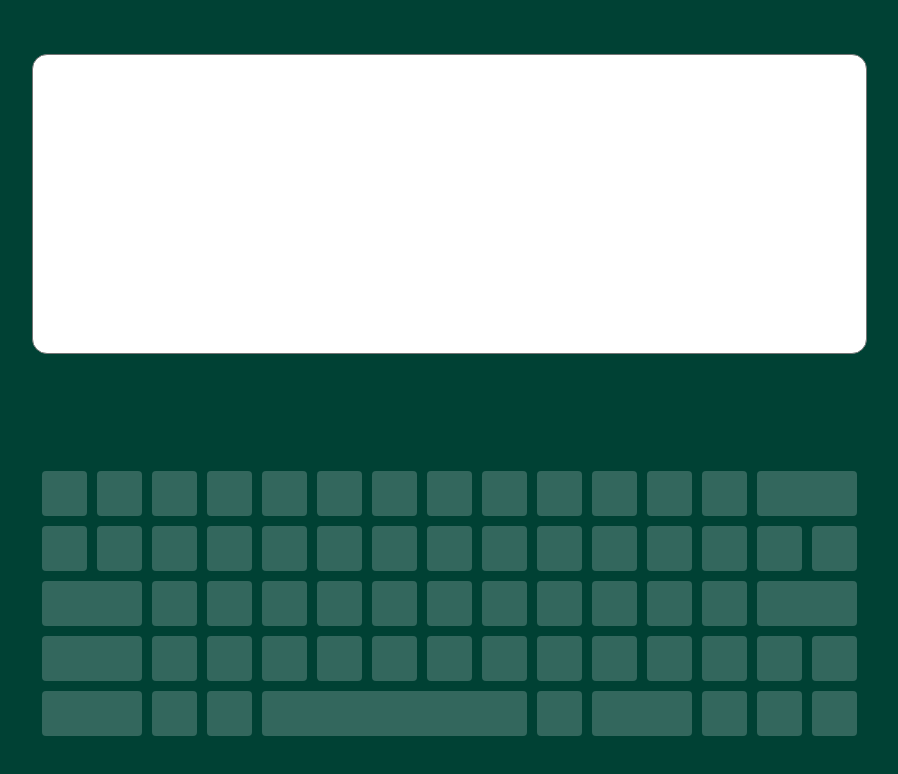
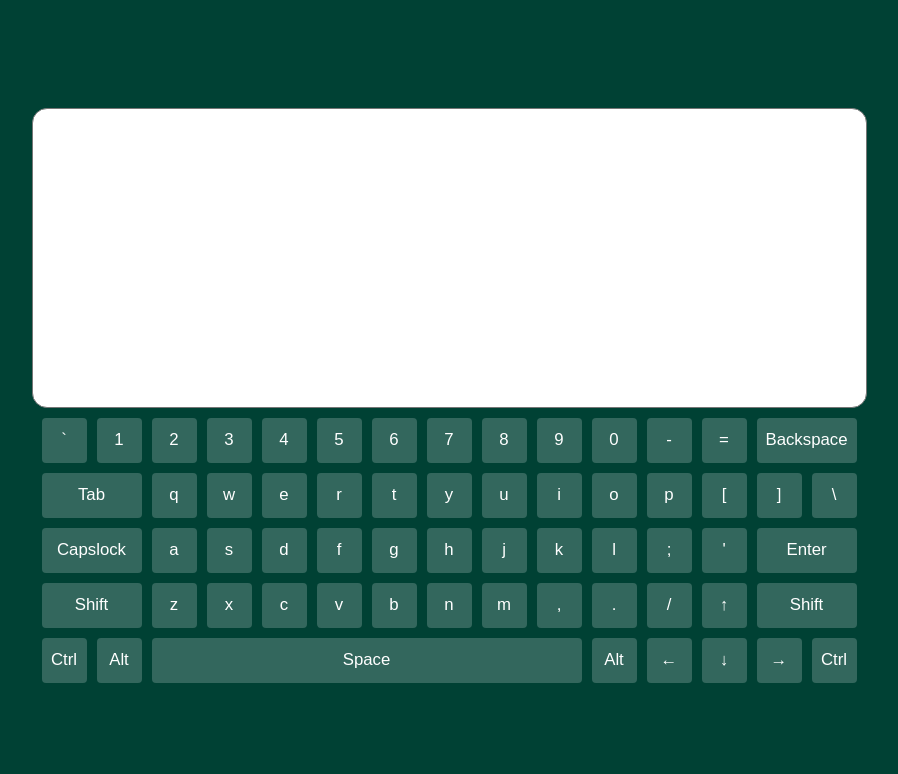
Before and after one commit to iarosch22/MyProjects, a plain HTML site: page virtual-keyboard/index.html in a window 1280 px wide. Shown: the whole page, without its empty margins (191-1089 px from the left). Drawn offline with Linux system fonts and the light colour scheme.

Commit message:
feat: add keybord with en keys

```diff
--- a/virtual-keyboard/index.html
+++ b/virtual-keyboard/index.html
@@ -8,73 +8,6 @@
     <link rel="stylesheet" href="style.css">
 </head>
 <body>
-    <textarea></textarea>
-    <div class="keyboard">
-        <button class="keyboard_key"></button>
-        <button class="keyboard_key"></button>
-        <button class="keyboard_key"></button>
-        <button class="keyboard_key"></button>
-        <button class="keyboard_key"></button>
-        <button class="keyboard_key"></button>
-        <button class="keyboard_key"></button>
-        <button class="keyboard_key"></button>
-        <button class="keyboard_key"></button>
-        <button class="keyboard_key"></button>
-        <button class="keyboard_key"></button>
-        <button class="keyboard_key"></button>
-        <button class="keyboard_key"></button>
-        <button class="keyboard_key double-key"></button>
-        <button class="keyboard_key"></button>
-        <button class="keyboard_key"></button>
-        <button class="keyboard_key"></button>
-        <button class="keyboard_key"></button>
-        <button class="keyboard_key"></button>
-        <button class="keyboard_key"></button>
-        <button class="keyboard_key"></button>
-        <button class="keyboard_key"></button>
-        <button class="keyboard_key"></button>
-        <button class="keyboard_key"></button>
-        <button class="keyboard_key"></button>
-        <button class="keyboard_key"></button>
-        <button class="keyboard_key"></button>
-        <button class="keyboard_key"></button>
-        <button class="keyboard_key"></button>
-        <button class="keyboard_key double-key"></button>
-        <button class="keyboard_key"></button>
-        <button class="keyboard_key"></button>
-        <button class="keyboard_key"></button>
-        <button class="keyboard_key"></button>
-        <button class="keyboard_key"></button>
-        <button class="keyboard_key"></button>
-        <button class="keyboard_key"></button>
-        <button class="keyboard_key"></button>
-        <button class="keyboard_key"></button>
-        <button class="keyboard_key"></button>
-        <button class="keyboard_key"></button>
-        <button class="keyboard_key double-key"></button>
-        <button class="keyboard_key double-key"></button>
-        <button class="keyboard_key"></button>
-        <button class="keyboard_key"></button>
-        <button class="keyboard_key"></button>
-        <button class="keyboard_key"></button>
-        <button class="keyboard_key"></button>
-        <button class="keyboard_key"></button>
-        <button class="keyboard_key"></button>
-        <button class="keyboard_key"></button>
-        <button class="keyboard_key"></button>
-        <button class="keyboard_key"></button>
-        <button class="keyboard_key"></button>
-        <button class="keyboard_key"></button>
-        <button class="keyboard_key"></button>
-        <button class="keyboard_key double-key"></button>
-        <button class="keyboard_key"></button>
-        <button class="keyboard_key"></button>
-        <button class="keyboard_key space"></button>
-        <button class="keyboard_key"></button>
-        <button class="keyboard_key double-key"></button>
-        <button class="keyboard_key"></button>
-        <button class="keyboard_key"></button>
-        <button class="keyboard_key"></button>
-    </div>
+    <script src="index.js"></script>
 </body>
 </html>
--- a/virtual-keyboard/index.js
+++ b/virtual-keyboard/index.js
@@ -0,0 +1,42 @@
+const enKeys = ['`', '1', '2', '3', '4', '5', '6', '7', '8', '9', '0', '-', '=', 'Backspace',
+                `Tab`, 'q', 'w', 'e', 'r', 't', 'y', 'u', 'i', 'o', 'p', '[', ']', '\\',
+                'Capslock', 'a', 's', 'd', 'f', 'g', 'h', 'j', 'k', 'l', ';', '\'', 'Enter',
+                'Shift', 'z', 'x', 'c', 'v', 'b', 'n', 'm', ',', '.', '/', '&#8593;' ,'Shift',
+                'Ctrl', 'Alt', 'Space', 'Alt', '&#8592', '&#8595;', '&#8594;', 'Ctrl'];
+
+const ruKeys = [];
+
+function сreateKeyboard() {
+    const BODY = document.querySelector('body');
+
+
+    textarea = document.createElement('textarea');
+    divKeyboard = document.createElement('div');
+
+
+
+    BODY.appendChild(textarea);
+    BODY.appendChild(divKeyboard);
+
+    divKeyboard.classList.add('keyboard');
+
+    for(let i = 0; i < enKeys.length; i++) {
+        this.button = document.createElement('button');
+        this.button.innerHTML = enKeys[i];
+        this.button.classList.add('keyboard_key');
+
+        if(enKeys[i] === 'Backspace' ||
+        enKeys[i] === 'Tab' ||
+        enKeys[i] === 'Capslock' ||
+        enKeys[i] === 'Enter' ||
+        enKeys[i] === 'Shift') {
+            this.button.classList.add('double-key');
+        }
+        if(enKeys[i] === 'Space') {
+            this.button.classList.add('space');
+        }
+        divKeyboard.appendChild(this.button);
+    }
+}
+
+сreateKeyboard();
--- a/virtual-keyboard/style.css
+++ b/virtual-keyboard/style.css
@@ -8,7 +8,7 @@ body {
     background: #004134;
     display: flex;
     flex-direction: column;
-    justify-content: space-around;
+    justify-content: center;
 }
 textarea {
     display: block;
@@ -50,5 +50,5 @@ textarea {
 }
 
 .space {
-    width: 265px;
+    width: 430px;
 }
```
